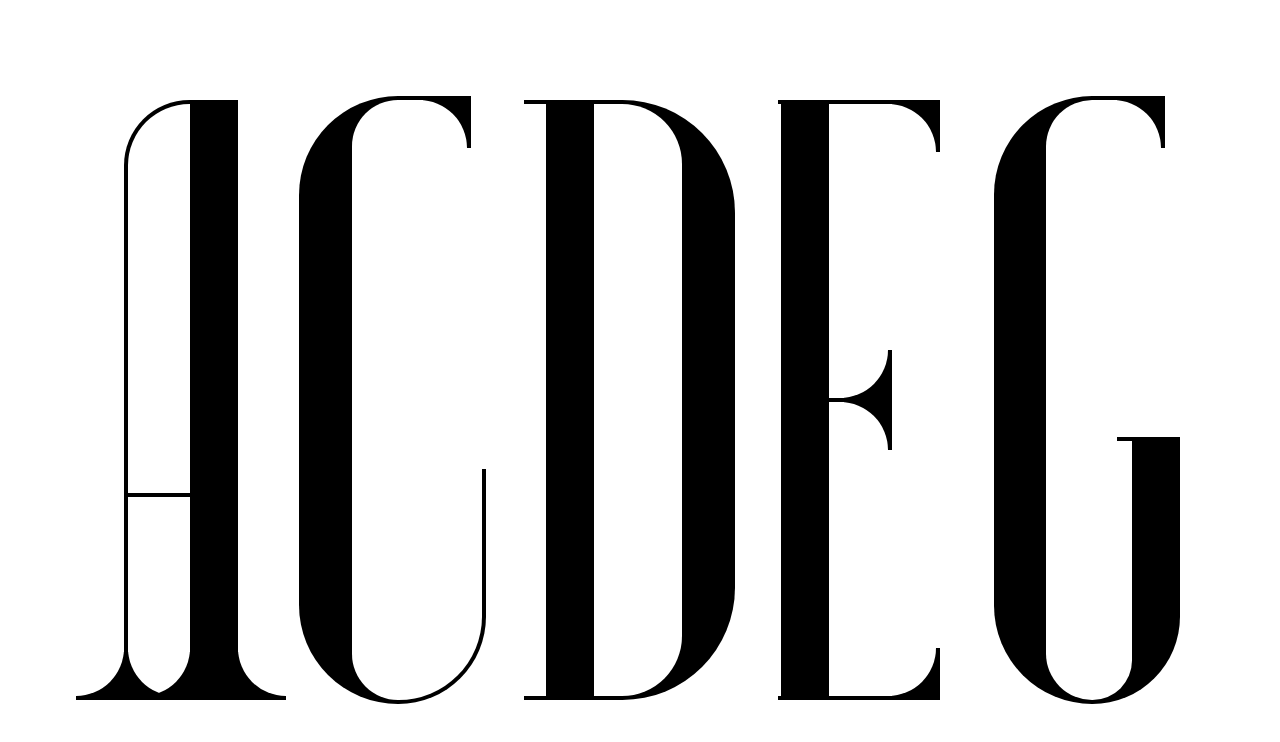
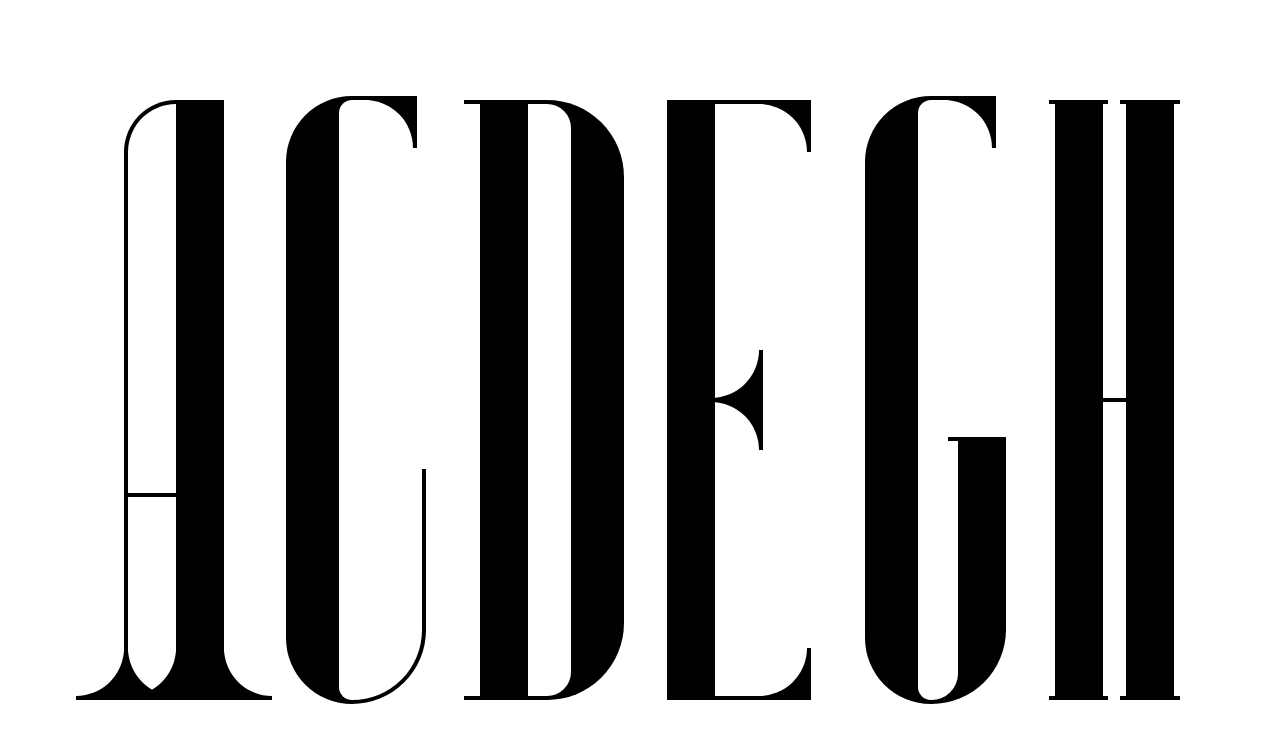
Before and after one commit to GarciaBaptiste/tesmiwo, a React (Vite) app: page / in a window 1280 px wide. Shown: the top 742 px of the page. Built offline with nearby package versions, Linux system fonts and the light colour scheme.

Commit message:
add letter -h-

```diff
--- a/src/App.jsx
+++ b/src/App.jsx
@@ -388,6 +388,20 @@ const LetterG = () => {
   )
 }
 
+const LetterH = () => {
+  return (
+    <BasicLetter style={{ gridTemplateColumns: "0.5fr var(--l) 0.5fr 1fr 0.5fr var(--l) 0.5fr", gridTemplateRows: "var(--s) 1fr var(--s) 1fr var(--s)", flex: "0.7", marginLeft: "-1%" }} >
+      <Strok style={{ gridArea: "1 / 2 / 6 / 3" }} />
+      <Strok style={{ gridArea: "3 / 3 / 4 / 7" }} />
+      <Strok style={{ gridArea: "1 / 6 / 6 / 7" }} />
+      <Strok style={{ gridArea: "1 / 1 / 2 / 4" }} />
+      <Strok style={{ gridArea: "1 / 5 / 2 / 8" }} />
+      <Strok style={{ gridArea: "5 / 1 / 6 / 4" }} />
+      <Strok style={{ gridArea: "5 / 5 / 6 / 8" }} />
+    </BasicLetter>
+  )
+}
+
 function App() {
   return (
     <section id="main">
@@ -396,6 +410,7 @@ function App() {
       <LetterD />
       <LetterE />
       <LetterG />
+      <LetterH />
     </section>
   )
 }
```
